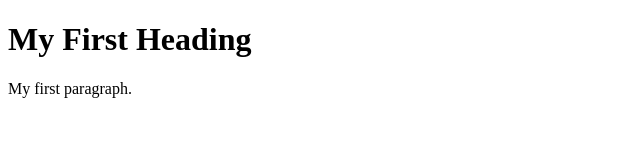
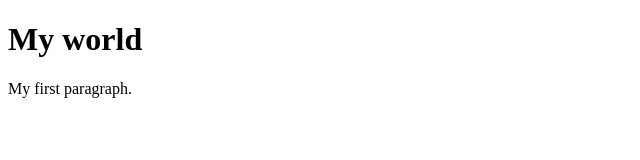
Before and after one commit to virajmax0007/Viraj, a plain HTML site: page index.html in a window 1280 px wide. Shown: the whole page, without its empty margins (0-640 px from the left). Drawn offline with Linux system fonts and the light colour scheme.

Commit message:
Update index.html

```diff
--- a/index.html
+++ b/index.html
@@ -2,7 +2,7 @@
 <html>
 <body>
 
-<h1>My First Heading</h1>
+<h1>My world</h1>
 <p>My first paragraph.</p>
 
 </body>
```
